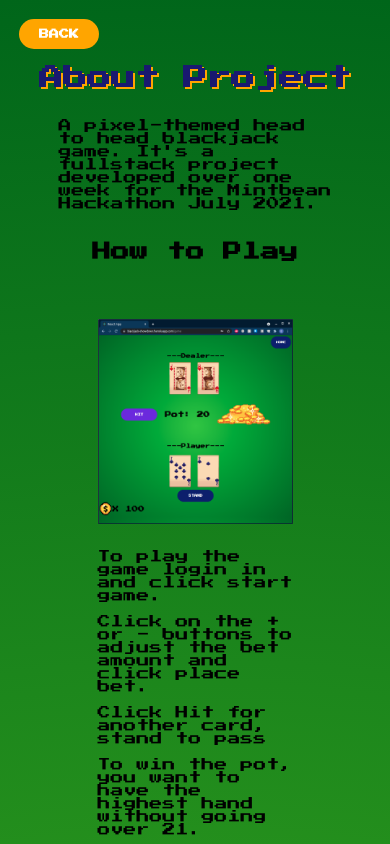
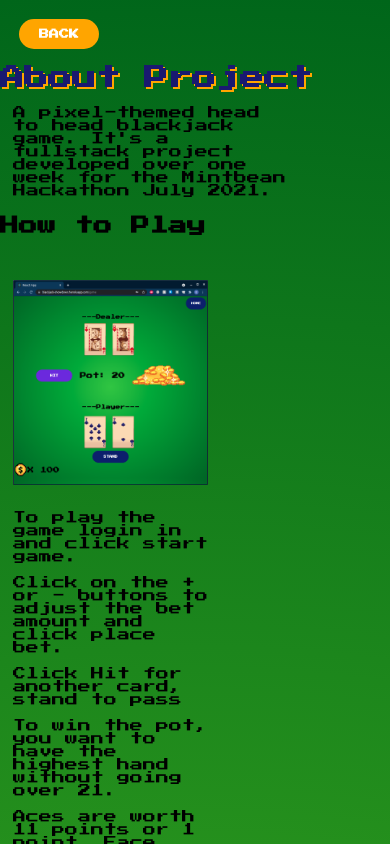
Before and after one commit to Chase78712002/Blackjack-Showdown, a React (Create React App) app in the folder client/: page /about in a window 390 px wide. Shown: the top 844 px of the page. Built offline with nearby package versions, Linux system fonts and the light colour scheme; no server answers.

Commit message:
update readme add about link to startpage and tweak mobile layout

```diff
--- a/client/src/index.css
+++ b/client/src/index.css
@@ -1,6 +1,6 @@
 @import url('https://fonts.googleapis.com/css2?family=Press+Start+2P&display=swap');
 body {
-  margin: 0;
+  /* margin: 0; */
   font-family: 'Press Start 2P', cursive;
   -webkit-font-smoothing: antialiased;
   -moz-osx-font-smoothing: grayscale;
@@ -13,8 +13,9 @@ code {
 
 @media only screen and (max-width: 500px) {
   body {
-    width: 100%;
+    width: 100vw;
     display: flex;
     align-items: center;
+    margin: auto;
   }
 }
--- a/client/src/organisms/LoginForm.css
+++ b/client/src/organisms/LoginForm.css
@@ -44,9 +44,9 @@ input {
   }
   form {
     font-size: small;
+    max-width: 220px;
   }
   input {
     font-size: small;
-    max-width: 80%;
   }
 }
--- a/client/src/organisms/LoginForm.js
+++ b/client/src/organisms/LoginForm.js
@@ -30,35 +30,41 @@ export default function LoginForm(props) {
   };
 
   return (
-    <div>
+    <>
       <ErrorAlert error={userError} />
       <form onSubmit={handleSubmit}>
-        <label for='email'>Email:
+        <div className='group'>
+          <label for='email'>
+            Email:
             <input
               id='email'
               type='email'
               name='email'
               onChange={handleChange}
               value={formData.email}
-            placeholder="email"
+              placeholder='email'
             />
           </label>
+        </div>
         <br />
-        <label for='password'>Password:
+        <div className='group'>
+          <label for='password'>
+            Password:
             <input
               id='password'
               type='password'
               name='password'
               onChange={handleChange}
               value={formData.password}
-            placeholder="password"
+              placeholder='password'
             />
           </label>
+        </div>
         <br />
         <Button type='submit' variant='pixel' backgroundColor='midnightblue'>
           Login
         </Button>
       </form>
-    </div>
+    </>
   );
 }
--- a/client/src/pages/About.css
+++ b/client/src/pages/About.css
@@ -16,7 +16,7 @@
   left: 0;
   margin: 1em;
 }
-.content h1 {
+.explain h1 {
   font-size: 3em;
   color: midnightblue;
   text-shadow: 2px 2px orange;
@@ -93,7 +93,7 @@
 }
 
 @media only screen and (max-width: 500px) {
-  .content h1 {
+  .explain h1 {
     font-size: x-large;
   }
   .text-block {
--- a/client/src/pages/About.js
+++ b/client/src/pages/About.js
@@ -4,7 +4,7 @@ import { Button } from '../components/atoms/button/Button';
 
 export default function Aboutpage(props) {
   return (
-    <div className='content'>
+    <div className='explain'>
       <Link to='/' className='back'>
         <Button size='tiny' backgroundColor='orange'>
           Back
--- a/client/src/pages/Startpage.js
+++ b/client/src/pages/Startpage.js
@@ -6,6 +6,7 @@ import { logout } from '../utils/api';
 export default function Startpage(props) {
   const { name, updateUser } = props;
   return (
+    <>
       <div className='form-wrapper'>
         <h1 className='welcome'> Welcome {name} </h1>
         <br />
@@ -25,5 +26,9 @@ export default function Startpage(props) {
           Logout
         </Button>
       </div>
+      <div className='foot'>
+        <Link to='/about'>About</Link>
+      </div>
+    </>
   );
 }
```
Also changed, not shown: 1 other file (tests, documents, lock files or other folders). Lines whose indentation alone changed are shown as unchanged.
